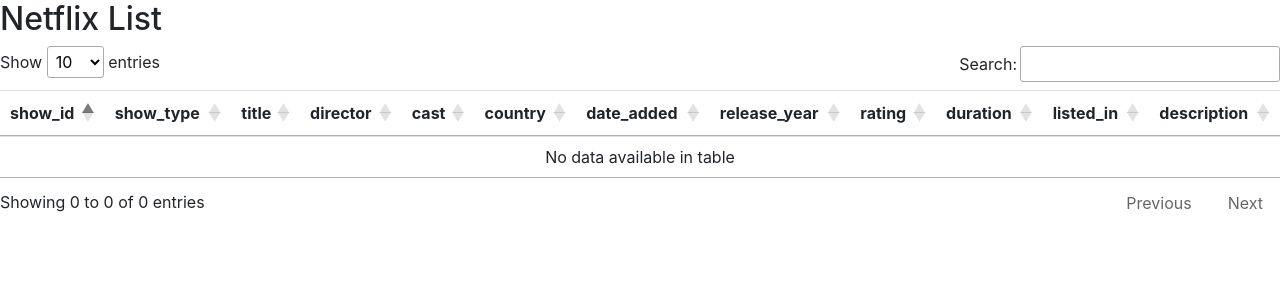
After one commit to mounicamakena/learn_django, a Django app: page /netflix_list/ in a window 1280 px wide. The commit adds this page. Shown: the top 300 px of the page. Run offline with Django 3.2, Linux system fonts and the light colour scheme; data that the repository does not hold is empty; some libraries are stand-ins or nearby versions.

Commit message:
show kaggle data in a datable via ajax

```diff
--- a/app/views.py
+++ b/app/views.py
@@ -1,6 +1,7 @@
 from uuid import uuid4
+import json
 
-from django.http import HttpResponse
+from django.http import HttpResponse, JsonResponse
 from django.core.mail import send_mail
 from django.shortcuts import render, redirect
 from django.contrib.auth import authenticate
@@ -8,7 +9,7 @@ from django.contrib.auth.models import User
 from django.contrib.auth import login as auth_login
 from django.contrib.auth.decorators import login_required
 from django.contrib.auth.forms import UserCreationForm, AuthenticationForm
-from app.models import UserProfile, Employee
+from app.models import UserProfile, Employee, Netflix
 
 from app.forms import UserCreateForm, EmployeeForm
 # Create your views here.
@@ -146,3 +147,13 @@ def employee_edit(request):
         return redirect('employee_home')
 
     return render(request, 'edit.html', {"form": form})
+
+
+def netflix_list(request):
+    return render(request, 'netflix.html')
+
+
+def netflix_data(request):
+    netflix = list(Netflix.objects.all().values())
+
+    return JsonResponse(netflix, safe=False)
--- a/sample/urls.py
+++ b/sample/urls.py
@@ -16,6 +16,8 @@ Including another URLconf
 from django.contrib import admin
 from django.urls import path, include
 from app import views
+from django.conf import settings
+from django.conf.urls.static import static
 
 urlpatterns = [
     path('profile/',
@@ -28,5 +30,7 @@ urlpatterns = [
     path('employee_new/', views.employee_new, name='employee_new'),
     path('login/', views.login, name='login'),
     path('employee_home/', views.employee_home, name='employee_home'),
-    path('employee_edit/', views.employee_edit, name='employee_edit')
-]
+    path('employee_edit/', views.employee_edit, name='employee_edit'),
+    path('netflix_list/', views.netflix_list, name='netflix_list'),
+    path('netflix_data/', views.netflix_data, name='netflix_data'),
+] + static(settings.STATIC_URL, document_root=settings.STATIC_ROOT)
--- /dev/null
+++ b/static/js/script.js
@@ -0,0 +1,23 @@
+$(document).ready(function () {
+    $('#myTable').DataTable({
+        ajax: {
+            url: "/netflix_data",
+            method: "GET",
+            dataSrc: "",
+        },
+        columns: [
+            { "data": "show_id" },
+            { "data": "show_type" },
+            { "data": "title" },
+            { "data": "director" },
+            { "data": "cast" },
+            { "data": "country" },
+            { "data": "date_added" },
+            { "data": "release_year" },
+            { "data": "rating" },
+            { "data": "duration" },
+            { "data": "listed_in" },
+            { "data": "description" },
+        ]
+    })
+});
--- a/templates/base.html
+++ b/templates/base.html
@@ -6,8 +6,14 @@
     <meta name="viewport" content="width=device-width, initial-scale=1, shrink-to-fit=no">
     <link rel="stylesheet" href="https://maxcdn.bootstrapcdn.com/bootstrap/4.0.0/css/bootstrap.min.css"
         integrity="sha384-Gn5384xqQ1aoWXA+058RXPxPg6fy4IWvTNh0E263XmFcJlSAwiGgFAW/dAiS6JXm" crossorigin="anonymous">
+    <link rel="stylesheet" href="//cdn.datatables.net/1.10.25/css/jquery.dataTables.min.css">
 
+    <script src="https://code.jquery.com/jquery-3.6.0.min.js"
+        integrity="sha256-/xUj+3OJU5yExlq6GSYGSHk7tPXikynS7ogEvDej/m4=" crossorigin="anonymous"></script>
+    <script src="//cdn.datatables.net/1.10.25/js/jquery.dataTables.min.js"></script>
     <title>{% block title %}Sample{% endblock %}</title>
+
+
     <style type="text/css">
         .asteriskField {
             display: none;
--- /dev/null
+++ b/templates/netflix.html
@@ -0,0 +1,25 @@
+{% extends 'base.html' %}
+{% load static %}
+{% block content %}
+<h2>Netflix List</h2>
+<table class="table" id="myTable">
+    <thead>
+        <tr>
+            <th>show_id</th>
+            <th>show_type</th>
+            <th>title</th>
+            <th>director</th>
+            <th>cast</th>
+            <th>country</th>
+            <th>date_added</th>
+            <th>release_year</th>
+            <th>rating</th>
+            <th>duration</th>
+            <th>listed_in</th>
+            <th>description</th>
+        </tr>
+    </thead>
+</table>
+<script src="{% static 'js/script.js' %}"></script>
+
+{% endblock %}
```
Also changed, not shown: sample/settings.py (+5 -3 lines), static/js/old_code.js (added, +36 -0 lines).
